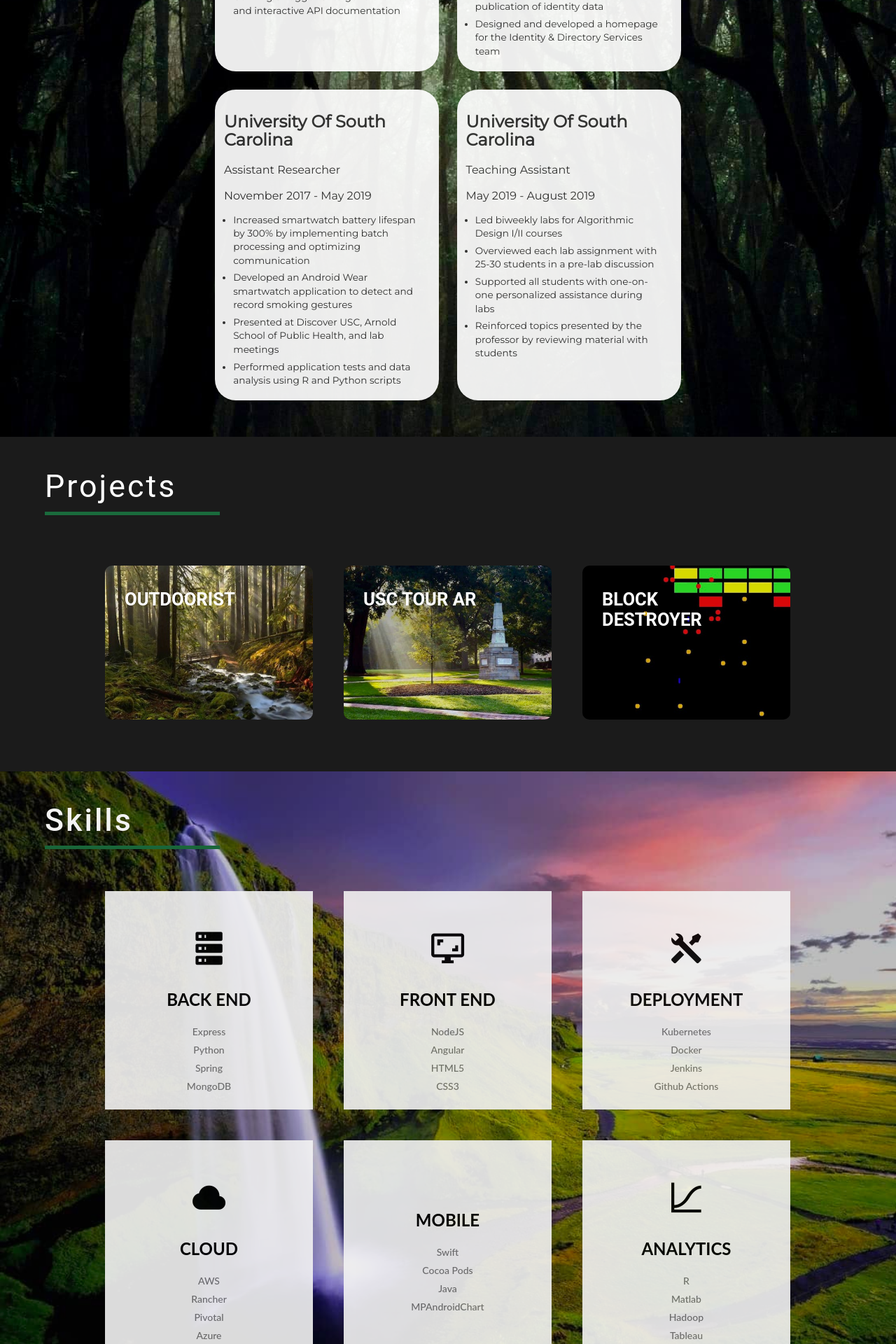
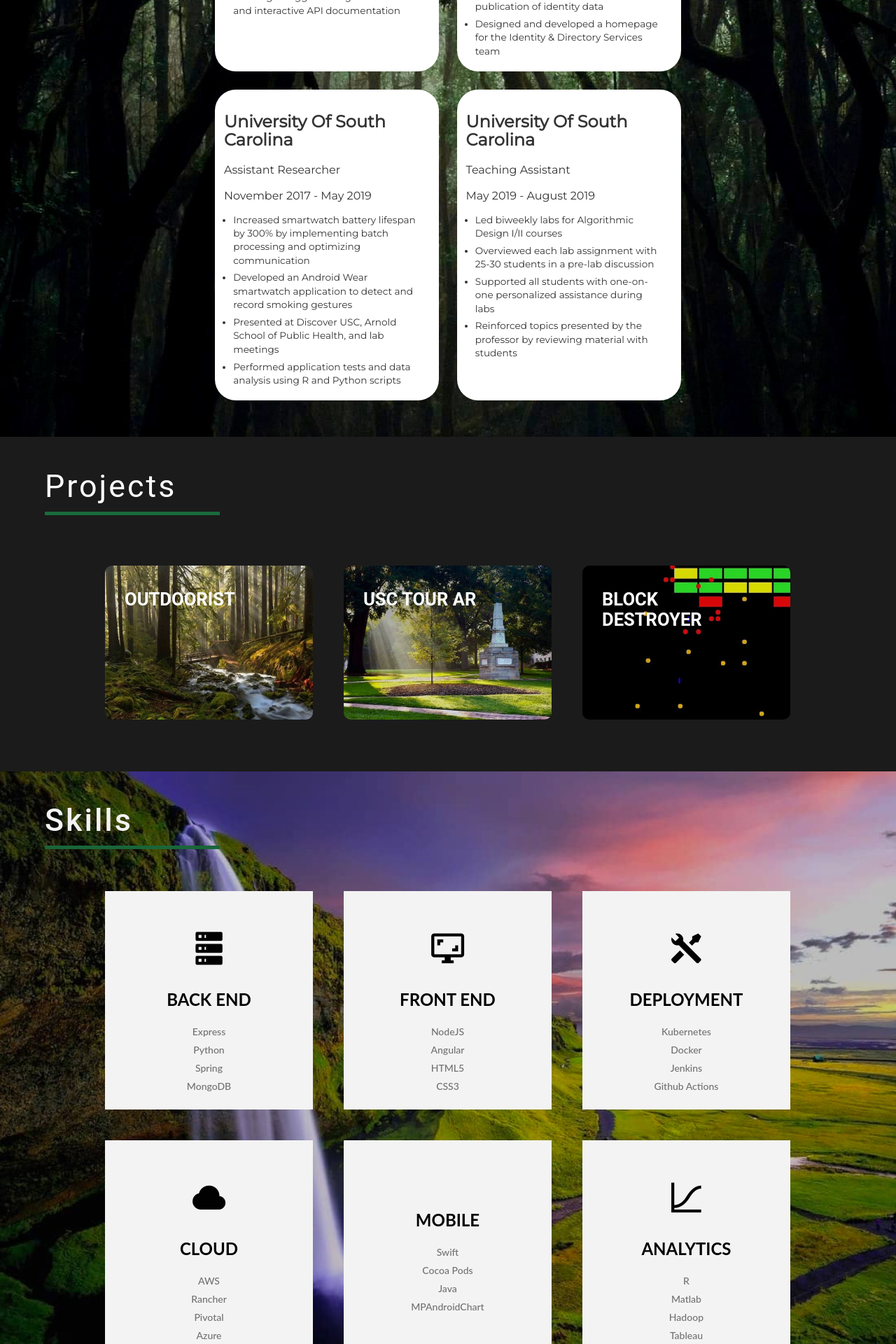
Before and after one commit to colbyhill21/PersonalWebsite, an Angular app: page / in a window 1280 px wide. Shown: the part 2160-4080 px from the top of the page at 70% size. Built offline with nearby package versions, Linux system fonts and the light colour scheme; some icons are missing.

Commit message:
update in angular9 caused some issues I had to fix with CSS

```diff
--- a/src/app/components/Home/experience-section/experience-section.component.css
+++ b/src/app/components/Home/experience-section/experience-section.component.css
@@ -1,6 +1,5 @@
 .exp-card {
     background-color: white;
-    opacity: 92%;
     transition-property: all;
     transition-duration: 0.35s;
     transition-delay: 0s;
--- a/src/app/components/Home/skills-section/skills-section.component.css
+++ b/src/app/components/Home/skills-section/skills-section.component.css
@@ -1,6 +1,5 @@
 .skill-card {
     background-color: white;
-    opacity: 90%;
     min-width: 120px;
     transition-property: all;
     transition-duration: 0.35s;
```
